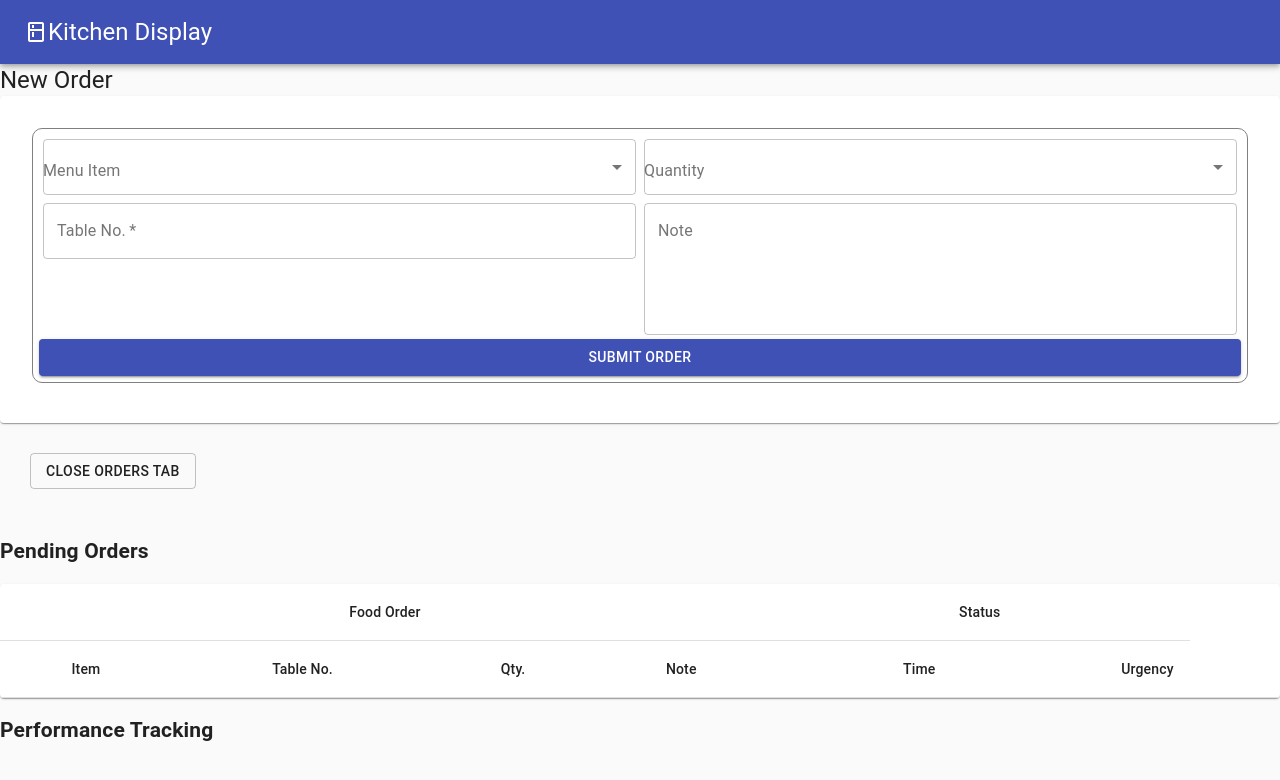
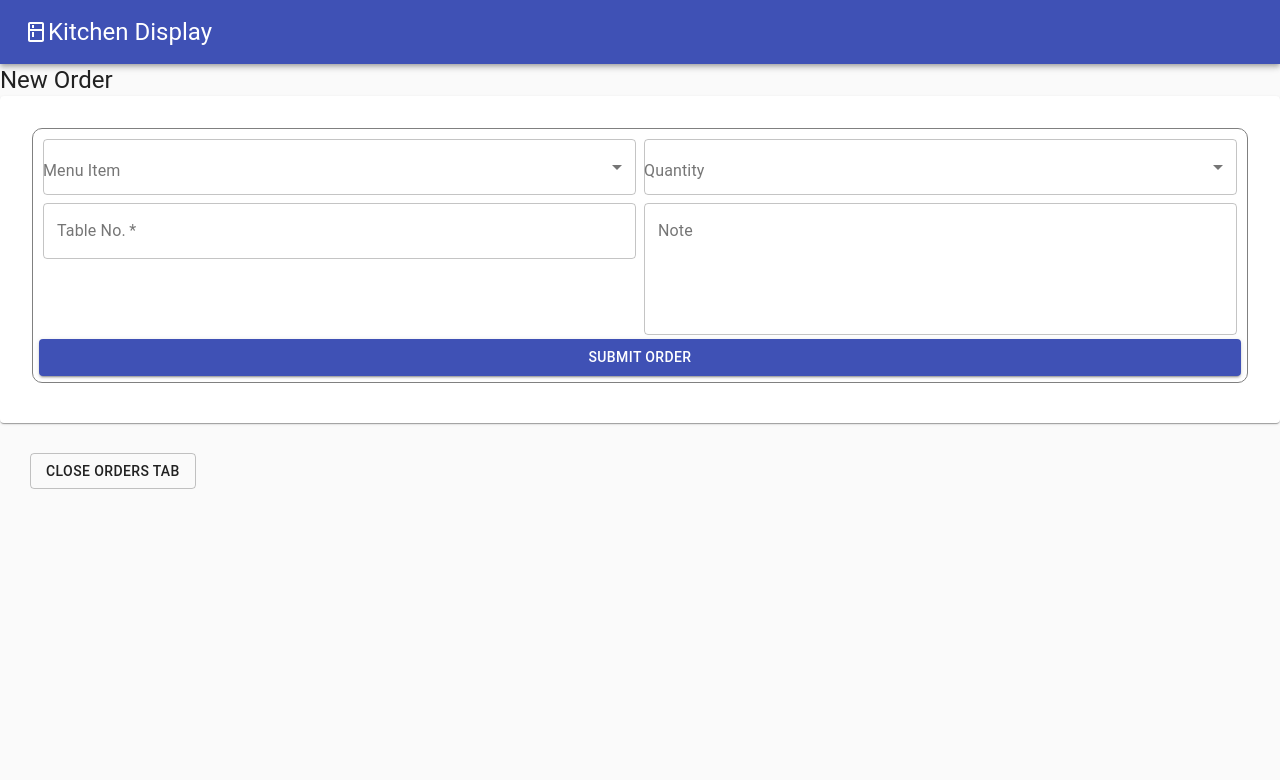
Before and after one commit to j-rob16/kitchen-display, a React (Create React App) app: page / in a window 1280 px wide. Shown: the top 780 px of the page. Built offline with nearby package versions, Linux system fonts and the light colour scheme.

Commit message:
started building performancetracker

```diff
--- a/src/components/pendingOrders/OrderTable.js
+++ b/src/components/pendingOrders/OrderTable.js
@@ -16,6 +16,12 @@ function OrderTable({orders, completeOrder}) {
       completeOrder(order);
     }
 
+    const getStatus = () => {
+      const start = order.time_start;
+      let now = Date.now();
+      return Math.floor((now - start) / 1000) % 60;
+    }
+
     if (order.pending) {
       return (
         <TableRow key={index}>
@@ -24,7 +30,7 @@ function OrderTable({orders, completeOrder}) {
           <TableCell align="center">{order.quantity}</TableCell>
           <TableCell align="center">{order.note}</TableCell>
           <TableCell align="right">{order.time}</TableCell>
-          <TableCell align="right">status</TableCell>
+          <TableCell align="right">{getStatus()}</TableCell>
           <TableCell align="center"><Button variant="contained" value={order.id} onClick={handleComplete}>Complete Order</Button></TableCell>
         </TableRow>
       )
--- a/src/components/performanceTracking/PerformanceTracking.js
+++ b/src/components/performanceTracking/PerformanceTracking.js
@@ -1,8 +1,24 @@
 import React from "react";
 
-function PerformanceTracking() {
+function PerformanceTracking({ orders }) {
+
+  const averageOrderLength = () => {
+    let total = 0;
+    let count = 0;
+
+    orders.forEach((index, value) => {
+      total += value;
+      count ++
+    })
+    return total / count;
+  }
+
   return (
-    <h2>Performance Tracking</h2>
+    <>
+      <h2>Performance Tracking</h2>
+      {averageOrderLength()}
+    </>
+
   )
 }
 
--- a/src/containers/App.js
+++ b/src/containers/App.js
@@ -48,8 +48,8 @@ function App() {
       {openOrder && <Button variant="outlined" className={classes.buttons} onClick={() => setOpenOrder('')} >Close Orders Tab</Button>}
 
       {/* make appearance conditional on !orders */}
-      <PendingOrders orders={orders} completeOrder={completeOrder} />
-      <PerformanceTracking />
+      {orders.length >= 1 && <PendingOrders orders={orders} completeOrder={completeOrder} />}
+      {orders.length >= 1 && <PerformanceTracking orders={orders}/>}
     </>
 
   );
```
